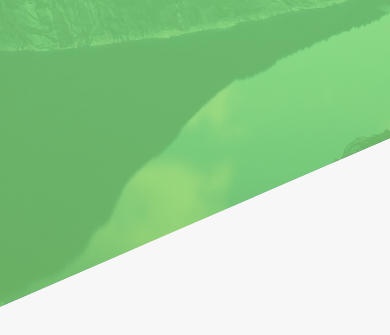
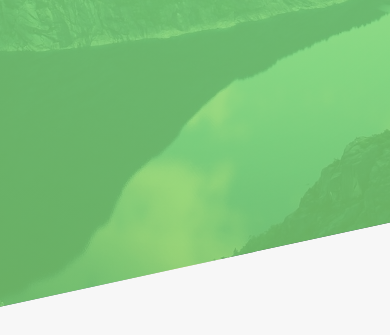
Before and after one commit to Jerling1989/Natours, a website: page starter/index.html in a window 390 px wide. Shown: the part 495-830 px from the top of the page. Drawn offline with Linux system fonts and the light colour scheme.

Commit message:
Navigation and Footer media queries.

```diff
--- a/starter/sass/layout/_footer.scss
+++ b/starter/sass/layout/_footer.scss
@@ -4,6 +4,9 @@
   font-size: 1.4rem;
   color: $color-grey-light-1;
 
+  @include respond(tablet-port) {
+    padding: 8rem 0;
+  }
 
   &__logo-box {
     text-align: center;
@@ -20,6 +23,10 @@
     border-top: 1px solid $color-grey-dark;
     padding: 2rem;
     display: inline-block;
+    @include respond(tablet-port) {
+      width: 100%;
+      text-align: center;
+    }
   }
 
   &__list {
@@ -58,5 +65,10 @@
     padding: 2rem;
     width: 80%;
     float: right;
+    @include respond(tablet-port) {
+      width: 100%;
+      text-align: center;
+      float: none;
+    }
   }
 }
--- a/starter/sass/layout/_grid.scss
+++ b/starter/sass/layout/_grid.scss
@@ -10,6 +10,7 @@
   }
   @include respond(tablet-port) {
     max-width: 50rem;
+    padding: 0 3rem;
   }
 
   @include clearfix;
--- a/starter/sass/layout/_header.scss
+++ b/starter/sass/layout/_header.scss
@@ -11,6 +11,12 @@
   -webkit-clip-path: polygon(0 0, 100% 0, 100% 75vh, 0 100%);
   clip-path: polygon(0 0, 100% 0, 100% 75vh, 0 100%);
   position: relative;
+
+  @include respond(phone) {
+    -webkit-clip-path: polygon(0 0, 100% 0, 100% 85vh, 0 100%);
+  clip-path: polygon(0 0, 100% 0, 100% 85vh, 0 100%);
+  }
+
   &__logo-box {
     position: absolute;
     top: 4rem;
--- a/starter/sass/layout/_navigation.scss
+++ b/starter/sass/layout/_navigation.scss
@@ -15,6 +15,10 @@
     box-shadow: 0 1rem 3rem rgba($color-black, .1);
     text-align: center;
     cursor: pointer;
+    @include respond(tablet-port) {
+      top: 4rem;
+      right: 4rem;
+    }
   }
 
   &__background {
@@ -27,6 +31,12 @@
     background-image: radial-gradient($color-primary-light, $color-primary-dark);
     z-index: 1000;
     transition: transform .8s cubic-bezier(0.86, 0, 0.07, 1);
+    @include respond(tablet-port) {
+      height: 7rem;
+      width: 7rem;
+      top: 4rem;
+      right: 4rem;
+    }
   }
 
   &__nav {
```
Also changed, not shown: starter/css/style.css, 1 other file.
